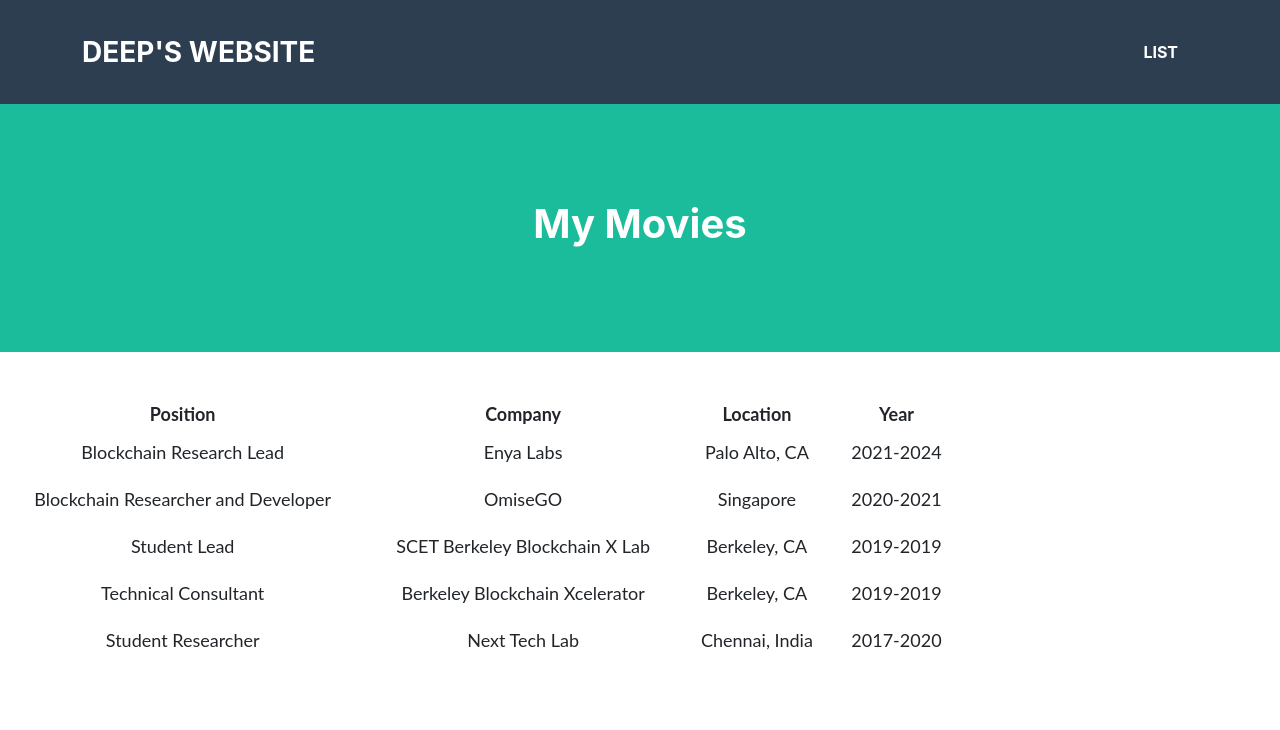
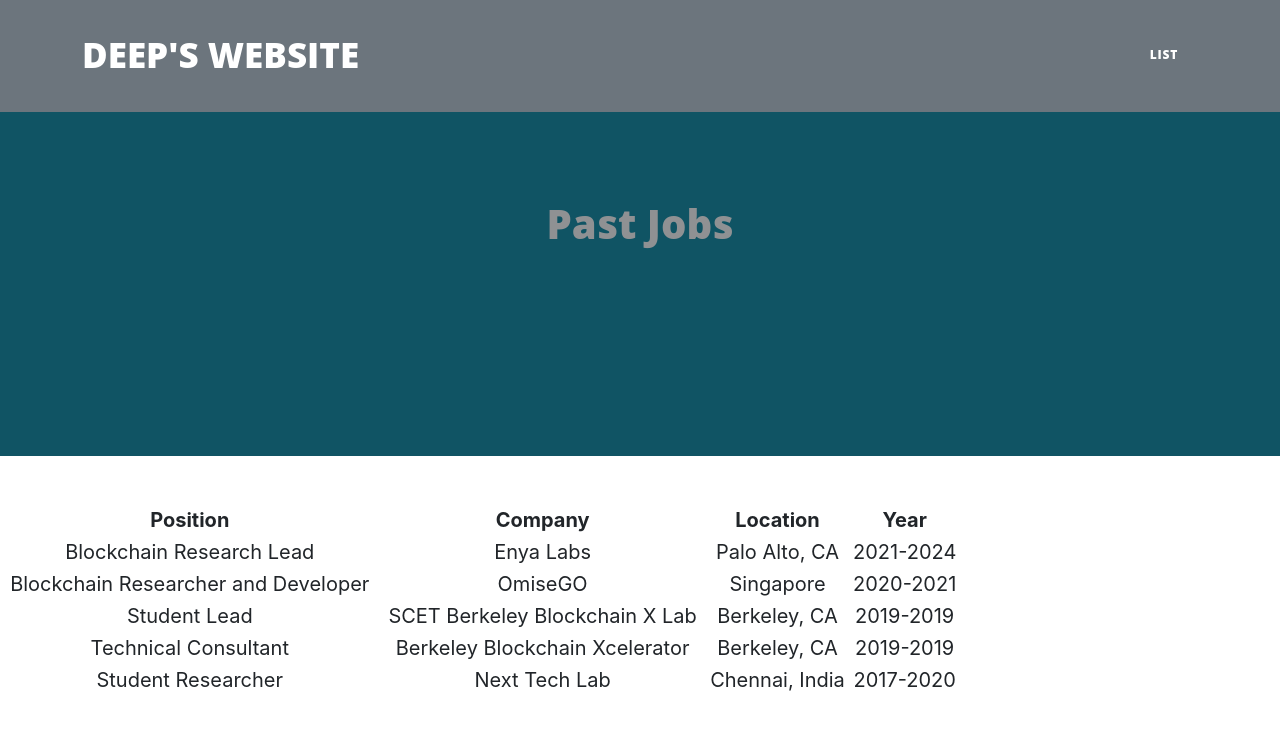
Before and after one commit to therocketman777/therocketman777.github.io, a plain HTML site: page list.html in a window 1280 px wide. Drawn offline with Linux system fonts and the light colour scheme.

Commit message:
update Past Jobs page

```diff
--- a/list.html
+++ b/list.html
@@ -2,7 +2,7 @@
 <html>
     <header>
         <link rel="stylesheet" href="style.css">
-        <link rel="stylesheet" href="table_style.css">
+        <link rel="stylesheet" href="Example_CSS_Style Templates/style3.css">
         <title>Deep's Website</title>
     </header>
     <body>
@@ -20,7 +20,7 @@
         </nav>
         <!--This code creates the middle section of the webpage-->
         <header class="masthead bg-primary text-white text-center">
-            <h1>My Movies</h1>
+            <h1>Past Jobs</h1>
         </header>
         <!--Here is where the table will be loaded in.  The actual table will be loaded in JavaScript.-->
         <section class="mt-5 text-center">
```
Also changed, not shown: index.html (+1 -1 lines).
